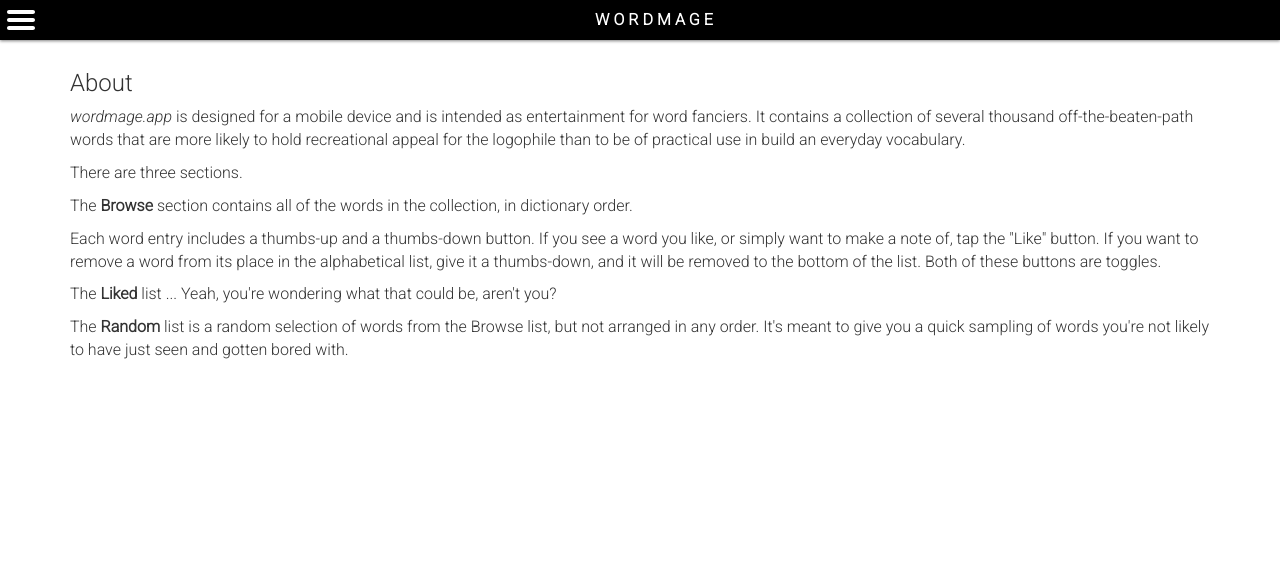
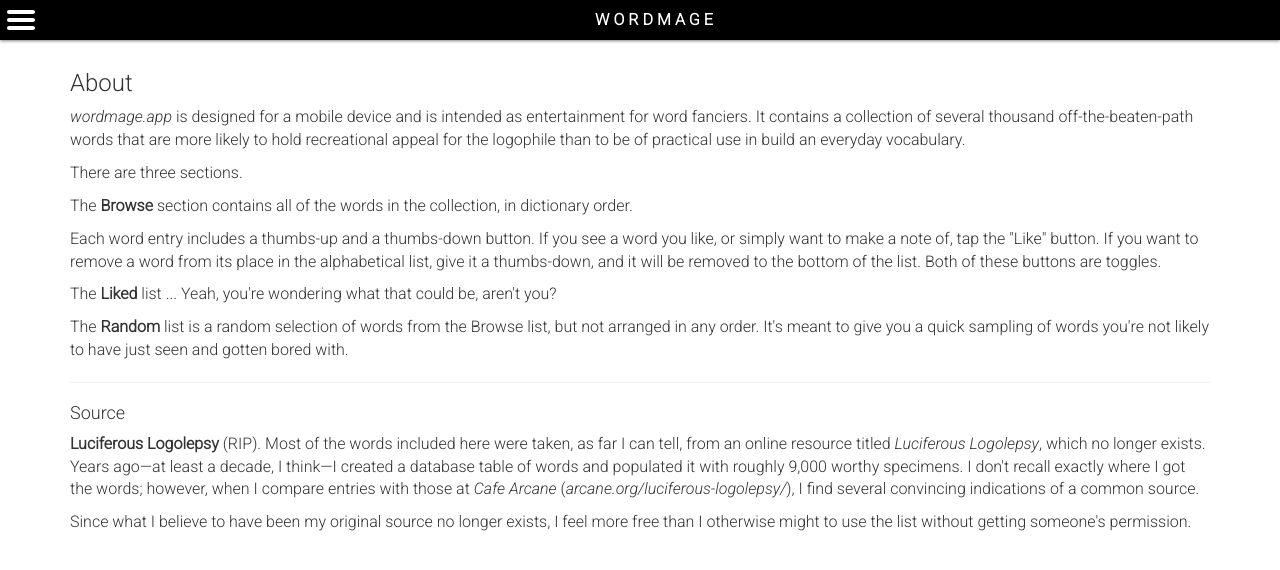
Before and after one commit to ricktoews/wordmage.app, a React (Create React App) app: page /about in a window 1280 px wide. Shown: the top 570 px of the page. Built offline with nearby package versions, Linux system fonts and the light colour scheme.

Commit message:
Add Source to About page.

```diff
--- a/src/About.js
+++ b/src/About.js
@@ -12,12 +12,14 @@ function About(props) {
       <p>The <b>Liked</b> list ... Yeah, you're wondering what that could be, aren't you?</p>
       <p>The <b>Random</b> list is a random selection of words from the Browse list, but not arranged in any order. It's meant to give you a quick sampling of words you're not likely to have just seen and gotten bored with.</p>
 
+      <hr/>
+
+      <h4>Source</h4>
+
+      <p><b>Luciferous Logolepsy</b> (RIP). Most of the words included here were taken, as far I can tell, from an online resource titled <i>Luciferous Logolepsy</i>, which no longer exists. Years ago&mdash;at least a decade, I think&mdash;I created a database table of words and populated it with roughly 9,000 worthy specimens. I don't recall exactly where I got the words; however, when I compare entries with those at <i>Cafe Arcane</i> (<i>arcane.org/luciferous-logolepsy/</i>), I find several convincing indications of a common source.</p>
+
+      <p>Since what I believe to have been my original source no longer exists, I feel more free than I otherwise might to use the list without getting someone's permission.</p>
 		{/*
-	  <h4>Sources</h4>
-
-	  <p><b>Luciferous Logolepsy</b> (RIP). Most of the words included here were taken, as far I can tell, from an online resource titled <i>Luciferous Logolepsy</i>, which no longer exists. Years ago&mdash;at least a decade, I should think&mdash;I created a database table of words and populated it with roughly 9,000 worthy specimens. I don't recall where I got the words, or how; however, when I compare entries with those at the <i>Cafe Arcane</i> (<i>arcane.org/luciferous-logolepsy/</i>), I find several convincing indications of a common source.</p>
-
-	  <p>Since what I believe to have been my original source no longer exists, I feel more free than I otherwise might to use the list for my purposes here.</p>
 
 	  <p><b>The Phrontistery</b>. Another longtime trove for the logophile is <i>The Phrontistery</i> (<i>phrontistery.info</i>). From this, I took the 412 entries within the group titled <i>Compendium of Lost Words</i>.</p>
 	  */}
```
